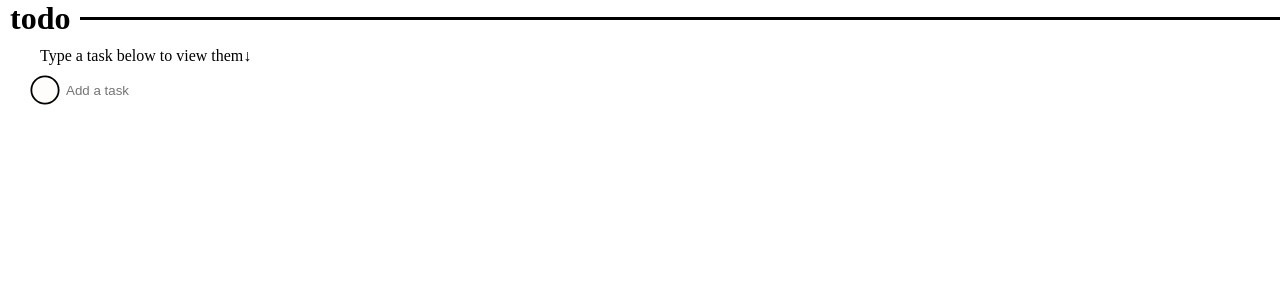
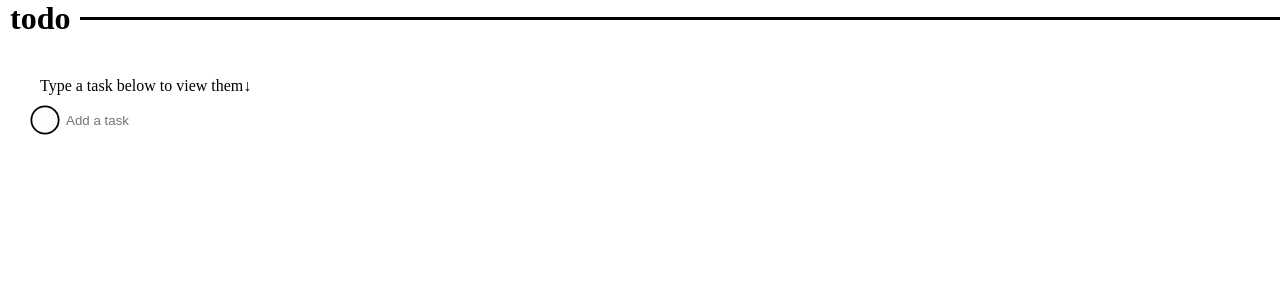
Before and after one commit to akshy3/todo-react, a React (Create React App) app: page / in a window 1280 px wide. Shown: the top 300 px of the page. Built offline with nearby package versions, Linux system fonts and the light colour scheme.

Commit message:
minor changes

```diff
--- a/src/components/Tasklist.css
+++ b/src/components/Tasklist.css
@@ -1,6 +1,6 @@
 .Tasklist {
     /* background-color: red; */
-    margin-left: 20px;
+    margin: 40px 0 0 20px;
 }
 
 .emptytext {
```
